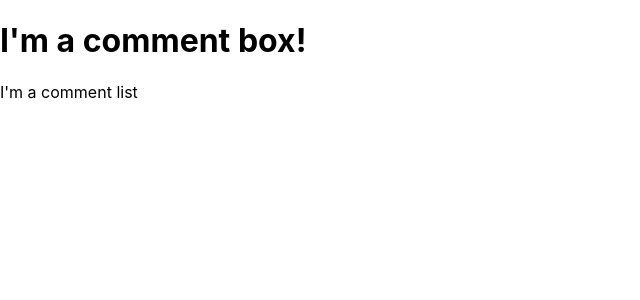
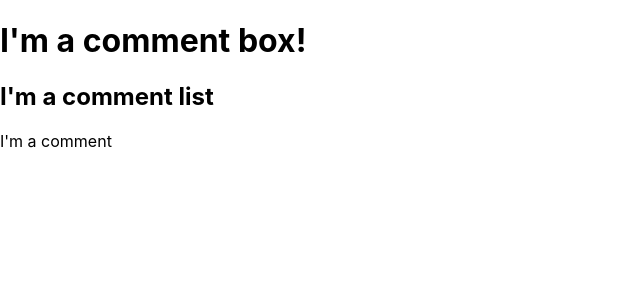
Before and after one commit to The-Adam-The/week_7_day_2_comment_box, a React (Create React App) app: page / in a window 1280 px wide. Shown: the top 300 px of the page, without its empty margins (0-640 px from the left). Built offline with nearby package versions, Linux system fonts and the light colour scheme.

Commit message:
Comment.js created and added to Commentlist.hs

```diff
--- /dev/null
+++ b/src/components/Comment.js
@@ -0,0 +1,7 @@
+const Comment = () => {
+    return (
+        <p>I'm a comment</p>
+    );
+};
+
+export default Comment;
--- a/src/components/CommentList.js
+++ b/src/components/CommentList.js
@@ -1,8 +1,11 @@
-
+import Comment from './Comment.js'
 
 const CommentList = () => {
     return(
-        <p>I'm a comment list</p>
+        <>
+            <h2>I'm a comment list</h2>
+            <Comment/>
+        </>
     );
 };
 
--- a/src/containers/CommentBox.js
+++ b/src/containers/CommentBox.js
@@ -1,4 +1,5 @@
 import CommentList from "../components/CommentList";
+
 const CommentBox = () => {
     return (
         <>
```
